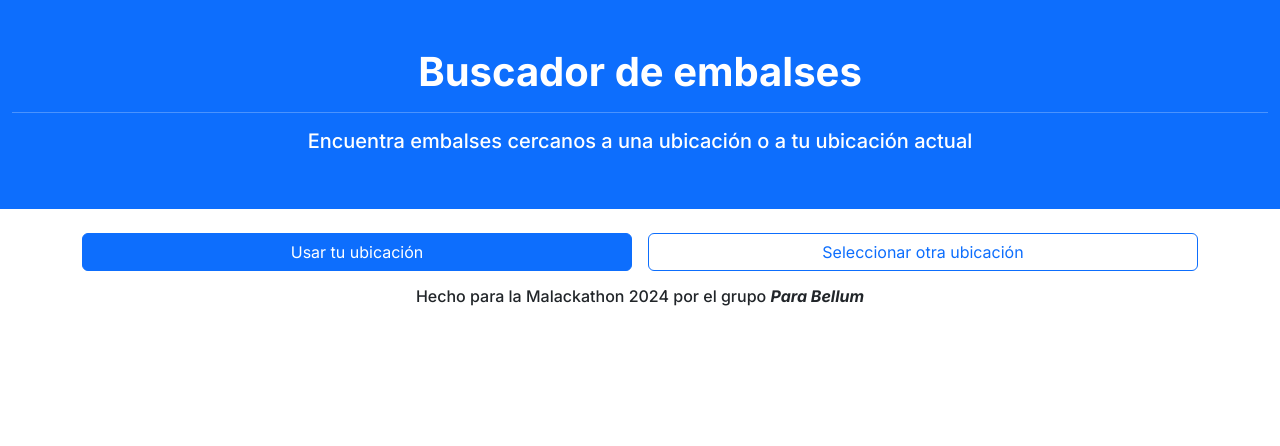
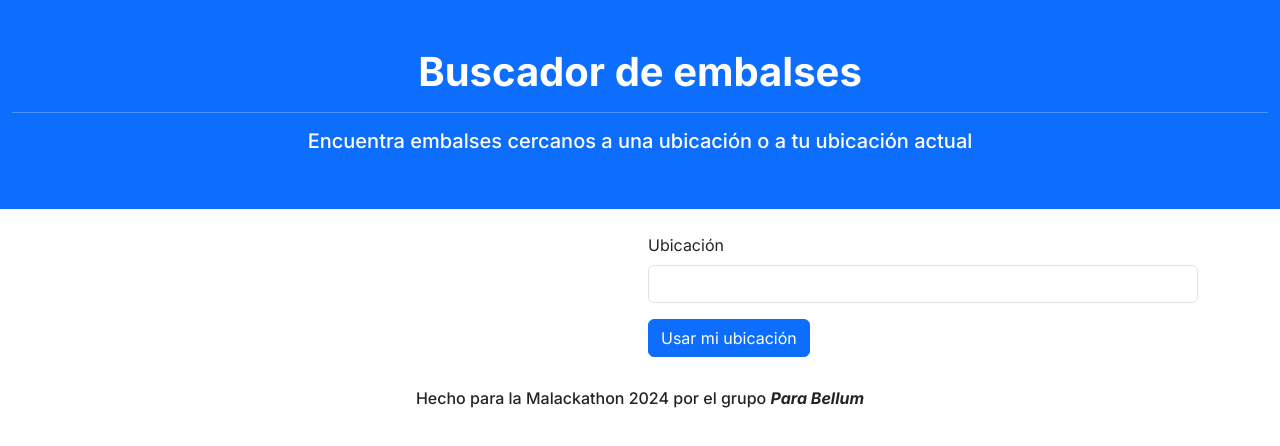
Before and after one commit to AFND-Industries/parabellum-malackathon, a React (Vite) app in the folder frontend/: page / in a window 1280 px wide. Shown: the top 446 px of the page. Built offline with nearby package versions, Linux system fonts and the light colour scheme.

Commit message:
feat: added dependencies and edited HomePage

```diff
--- a/frontend/package.json
+++ b/frontend/package.json
@@ -12,8 +12,11 @@
   "dependencies": {
     "axios": "^1.7.7",
     "bootstrap": "^5.3.3",
+    "chart.js": "^4.4.5",
+    "leaflet": "^1.9.4",
     "react": "^18.3.1",
     "react-dom": "^18.3.1",
+    "react-leaflet": "^4.2.1",
     "react-router-dom": "^6.27.0"
   },
   "devDependencies": {
--- a/frontend/src/components/MapComponent.jsx
+++ /dev/null
@@ -1,3 +0,0 @@
-export default function MapComponent(){
-    // TODO (using OpenStreeMap)
-}
--- a/frontend/src/pages/HomePage.jsx
+++ b/frontend/src/pages/HomePage.jsx
@@ -1,17 +1,32 @@
+import { useState } from "react";
+import { MapContainer, TileLayer, Popup, Marker } from "react-leaflet";
+
 export default function HomePage(){
+
+    const [actualLocation, setActualLocation] = useState([36.715103,-4.477658]);
 
     return <>
         <main className="container">
             <div className="row g-3">
                 <div className="col-6">
-                    <button className="btn btn-primary w-100 h-100">
-                        Usar tu ubicación
-                    </button>
+
                 </div>
                 <div className="col-6">
-                    <button className="btn btn-outline-primary w-100">
-                        Seleccionar otra ubicación
-                    </button>
+                    {
+
+                    }
+                    <div className="mb-3">
+                        <label for="locationInput" className="form-label">Ubicación</label>
+                        <input id="locationInput" className="form-control" type="search"></input>
+                    </div>
+                    <button className="btn btn-primary" onClick={() => {
+                        navigator.geolocation.getCurrentPosition((position) => {
+                            setActualLocation([position.coords.latitude, position.coords.longitude])
+                        })
+                    }}>Usar mi ubicación</button>
+                </div>
+                <div className="col-12">
+
                 </div>
             </div>
         </main>
```
Also changed, not shown: 1 other file (tests, documents, lock files or other folders).
